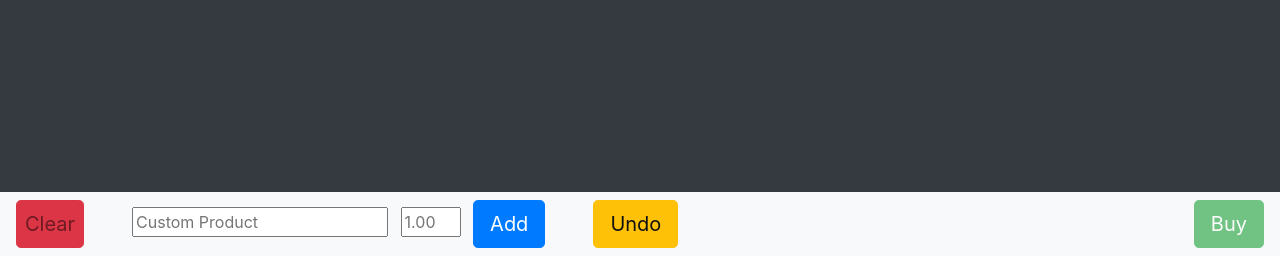
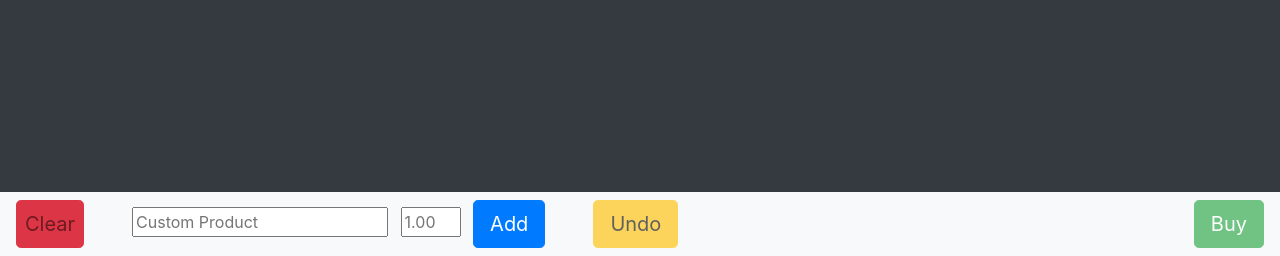
Before and after one commit to das-labor/laborpos, a PHP site: page / in a window 1280 px wide. Shown: the part 544-800 px from the top of the page. Run offline with PHP 8.4, Linux system fonts and the light colour scheme; data that the repository does not hold is empty; some libraries are stand-ins or nearby versions.

Commit message:
changed undo button status

```diff
--- a/index.php
+++ b/index.php
@@ -45,10 +45,10 @@ foreach ($products as $product) {
 					<a class="btn btn-lg btn-primary" href="#" id="customadd" tabindex="4">Add</a>
 				</li>
 				<li class="nav-item mr-5">
-					<a class="btn btn-lg btn-warning" href="#" id="undo" tabindex="5">Undo</a>
+					<a class="btn btn-lg btn-warning disabled action" href="#" id="undo" tabindex="5">Undo</a>
 				</li>
 			</ul>
-			<a class="btn btn-lg btn-success disabled" href="#" id="buy" tabindex="6">Buy</a>
+			<a class="btn btn-lg btn-success disabled action" href="#" id="buy" tabindex="6">Buy</a>
 		</nav>
 		<script src="https://code.jquery.com/jquery-3.2.1.min.js" integrity="sha256-hwg4gsxgFZhOsEEamdOYGBf13FyQuiTwlAQgxVSNgt4=" crossorigin="anonymous"></script>
 		<script src="https://cdnjs.cloudflare.com/ajax/libs/popper.js/1.12.3/umd/popper.min.js" integrity="sha384-vFJXuSJphROIrBnz7yo7oB41mKfc8JzQZiCq4NCceLEaO4IHwicKwpJf9c9IpFgh" crossorigin="anonymous"></script>
--- a/js/main.js
+++ b/js/main.js
@@ -19,7 +19,7 @@ $(document).ready(function(){
 		data = {'product': splits[0], 'price': parseFloat(splits[1])};
 		list.push(data);
 		generateList();
-		$("#buy").removeClass('disabled');
+		$(".action").removeClass('disabled');
 		$("#buy").focus();
 	});
 	$("#customadd").click(function(e){
@@ -27,14 +27,14 @@ $(document).ready(function(){
 		data = {'product': $("#customtext").val(), 'price': parseFloat($("#customprice").val())};
 		list.push(data);
 		generateList();
-		$("#buy").removeClass('disabled');
+		$(".action").removeClass('disabled');
 		$("#buy").focus();
 	});
 	$("#clear").click(function(e){
 		e.preventDefault();
 		list = [];
 		generateList();
-		$("#buy").addClass('disabled');
+		$(".action").addClass('disabled');
 	});
 	$("#buy").click(function(e){
 		e.preventDefault();
@@ -43,7 +43,7 @@ $(document).ready(function(){
 				case 'OK':
 				list = [];
 				generateList();
-				$("#buy").addClass('disabled');
+				$(".action").addClass('disabled');
 				$("#sound")[0].currentTime = 0;
 				$("#sound")[0].play();
 				break;
@@ -64,7 +64,7 @@ $(document).ready(function(){
 				case 'OK':
 				list = [];
 				generateList();
-				$("#buy").addClass('disabled');
+				$(".action").addClass('disabled');
 				$("#sound2")[0].currentTime = 0;
 				$("#sound2")[0].play();
 				break;
```
Also changed, not shown: 2 other files.
